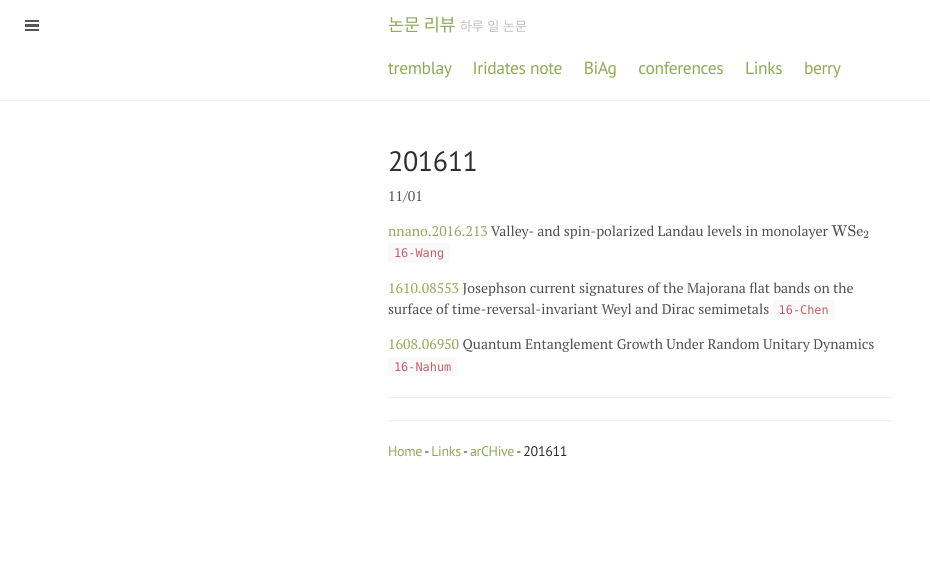
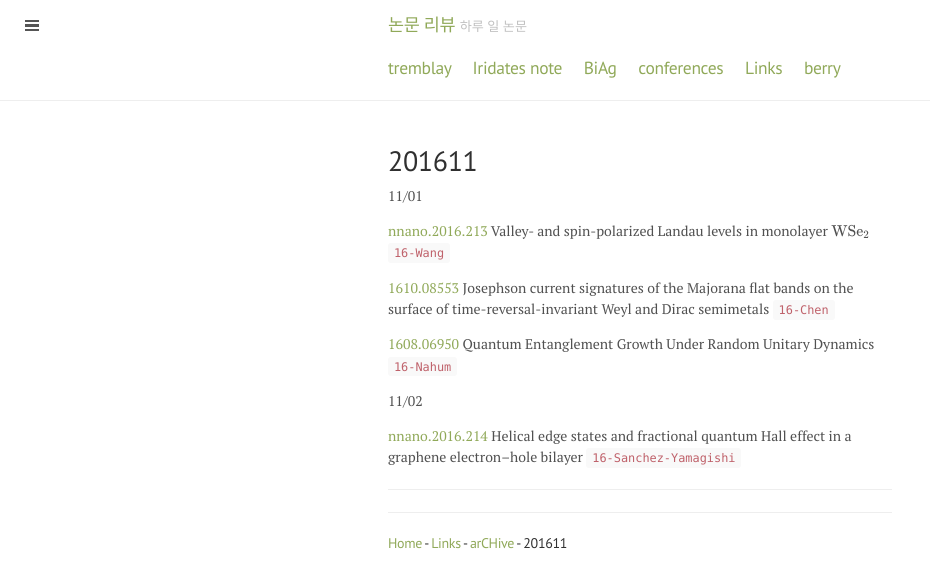
Before and after one commit to qkrwlsghdcjsworlt/work, a Jekyll site: the page built from 201611.md, in a window 1280 px wide. Shown: the top 588 px of the page, without its empty margins (0-930 px from the left). Built offline with Jekyll 4.4.1, drawn with Linux system fonts in a browser that asks for light colours; formulas are drawn with MathJax 3.

Commit message:
“update”

```diff
--- a/201611.md
+++ b/201611.md
@@ -13,6 +13,11 @@ title: 201611
 
 [1608.06950](https://arxiv.org/abs/1608.06950) Quantum Entanglement Growth Under Random Unitary Dynamics `16-Nahum`
 
+11/02
+
+[nnano.2016.214](http://www.nature.com/nnano/journal/vaop/ncurrent/full/nnano.2016.214.html) Helical edge states and fractional quantum Hall effect in a graphene electron–hole bilayer `16-Sanchez-Yamagishi`
+
+
 
 ---
 
```
